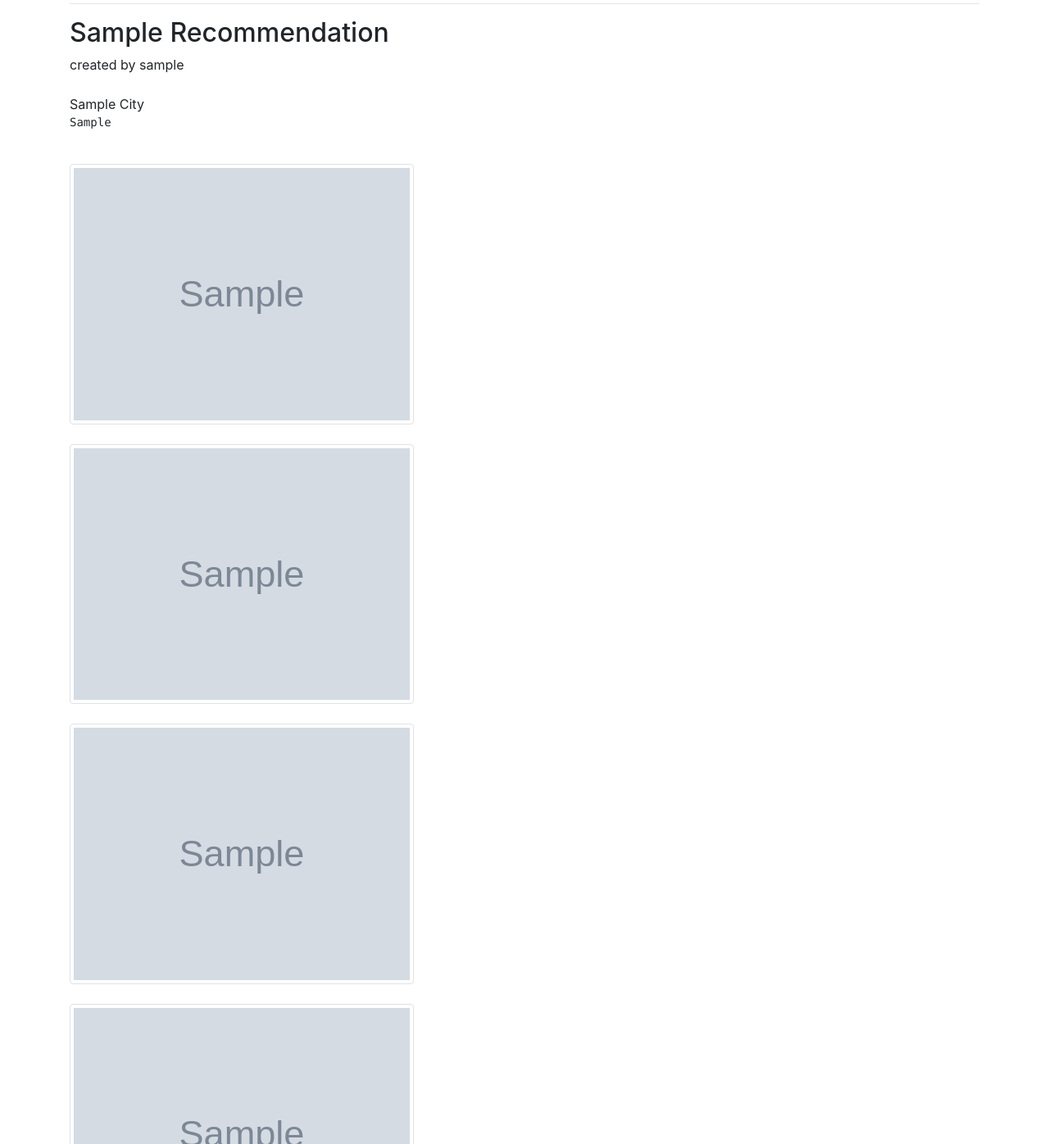
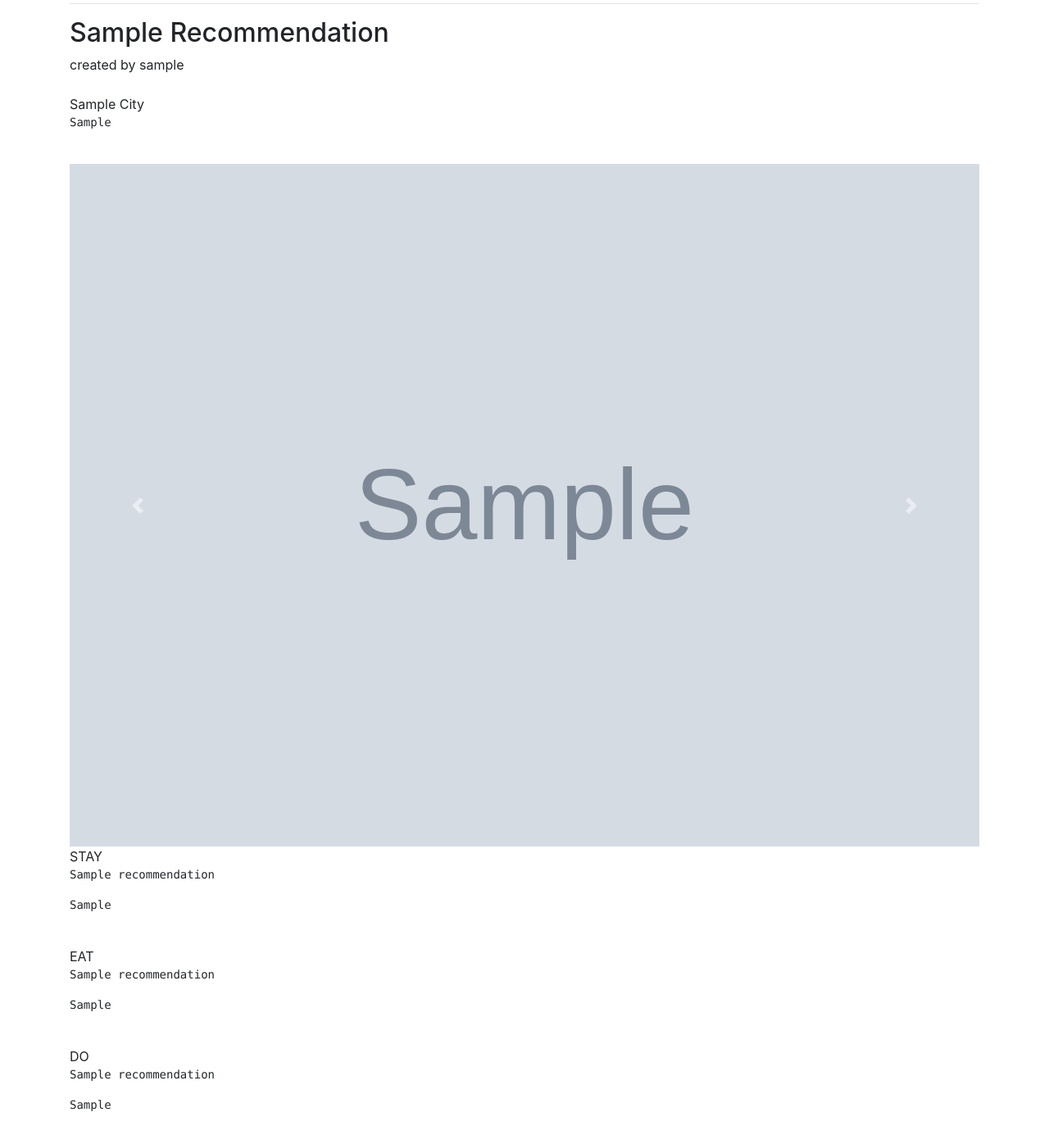
Before and after one commit to EmilySerota/Trip_Rec_Project, a Flask app: page /view_recommendation/1 in a window 1280 px wide. Shown: the part 60-1456 px from the top of the page at 82% size. Run offline with Flask 2, Linux system fonts and the light colour scheme; tables that the repository leaves empty hold one stand-in row (values such as "Sample post"); grey boxes marked "Sample" are stand-in pictures; some libraries are stand-ins or nearby versions.

Commit message:
working img carousel

```diff
--- a/templates/base.html
+++ b/templates/base.html
@@ -3,8 +3,8 @@
 <html>
 <head>
     <link rel="stylesheet" href="https://maxcdn.bootstrapcdn.com/bootstrap/4.0.0/css/bootstrap.min.css">
-    <!-- <link href="/static/project.css" rel="stylesheet"> -->
-    {% block head %} {% endblock %}
+    <link rel="stylesheet" href="/static/style.css">
+
   <title>Recommendations</title>
 </head>
 
--- a/templates/create_rec.html
+++ b/templates/create_rec.html
@@ -24,7 +24,11 @@
     What activities do you recommend doing/avoiding: <textarea name=do_name rows='1' cols='80'></textarea><br>
     Why do/don't do those activities: <textarea name=do_info class='form-control' rows='3' cols='80'></textarea><br><br>
 
-    <div><b>Upload images for your city recommendation!</b><br><p><input type=file name=file><input type=file name=file2><input type=file name=file3><input type=file name=file4></div>
+    <div><b>Upload images for your city recommendation!</b><br><p><input type=file name=file>
+    <input type=file name=file2>
+    <input type=file name=file3>
+    <input type=file name=file4>
+    </div>
 
 <input type='submit'>
 </form>
--- a/templates/homepage.html
+++ b/templates/homepage.html
@@ -1,6 +1,10 @@
 {% extends 'base.html' %}
 {% block content %}
 
+
+<!-- <video autoplay muted loop id="myVideo">
+  <source src="static/26278748-preview.mp4" type="26278748-preview.mp4">
+</video> -->
 
 <!-- button create/edit city rec page (only show if logged in) -->
 {% if session['username'] %}
--- a/templates/recommendation_view.html
+++ b/templates/recommendation_view.html
@@ -43,10 +43,35 @@ created by {{ recommendation.user.username }}<br><br>
 
 <div><pre  style="white-space: pre-wrap; word-break: keep-all;">{{recommendation.city.city_info}}</pre></div><br>
 
-<img src='{{ "../"+recommendation.img_url }}' class="img-thumbnail" width="420" height="290"><br><br>
+<div id="carouselExampleControls" class="carousel slide" data-ride="carousel">
+  <div class="carousel-inner">
+    <div class="carousel-item active">
+      <img class="d-block w-100" src='{{ "../"+recommendation.img_url }}' alt="First photo">
+    </div>
+    <div class="carousel-item">
+      <img class="d-block w-100" src='{{ "../"+recommendation.img_url2 }}' alt="Second photo">
+    </div>
+    <div class="carousel-item">
+      <img class="d-block w-100" src='{{ "../"+recommendation.img_url3 }}' alt="Third photo">
+    </div>
+    <div class="carousel-item">
+      <img class="d-block w-100" src='{{ "../"+recommendation.img_url4 }}' alt="fourth photo">
+    </div>
+  </div>
+  <a class="carousel-control-prev" href="#carouselExampleControls" role="button" data-slide="prev">
+    <span class="carousel-control-prev-icon" aria-hidden="true"></span>
+    <span class="sr-only">Previous</span>
+  </a>
+  <a class="carousel-control-next" href="#carouselExampleControls" role="button" data-slide="next">
+    <span class="carousel-control-next-icon" aria-hidden="true"></span>
+    <span class="sr-only">Next</span>
+  </a>
+</div>
+
+<!-- <img src='{{ "../"+recommendation.img_url }}' class="img-thumbnail" width="420" height="290"><br><br>
 <img src='{{ "../"+recommendation.img_url2 }}' class="img-thumbnail" width="420" height="290"><br><br>
 <img src='{{ "../"+recommendation.img_url3 }}' class="img-thumbnail" width="420" height="290"><br><br>
-<img src='{{ "../"+recommendation.img_url4 }}' class="img-thumbnail" width="420" height="290"><br><br>
+<img src='{{ "../"+recommendation.img_url4 }}' class="img-thumbnail" width="420" height="290"><br><br> -->
 
 STAY
 <div><pre  style="white-space: pre-wrap; word-break: keep-all;">{{recommendation.stay_name}}</pre></div>
```
Also changed, not shown: static/style.css (added, +44 -0 lines), static/images/12080361_3502825052849_96849171615192528_o.jpg (added), static/images/Screen_Shot_2018-08-14_at_8.12.14_PM.png (added), static/images/Screen_Shot_2018-08-15_at_8.54.14_PM.png (added), static/images/Screen_Shot_2018-08-15_at_9.03.49_PM.png (added), static/images/Screen_Shot_2018-08-17_at_11.38.11_AM.png (added), static/images/Screen_Shot_2018-08-17_at_11.47.58_AM.png (added), static/images/Screen_Shot_2018-10-01_at_9.53.29_PM.png (added), static/images/Screen_Shot_2018-10-04_at_4.40.08_PM.png (added), 2 other files.
